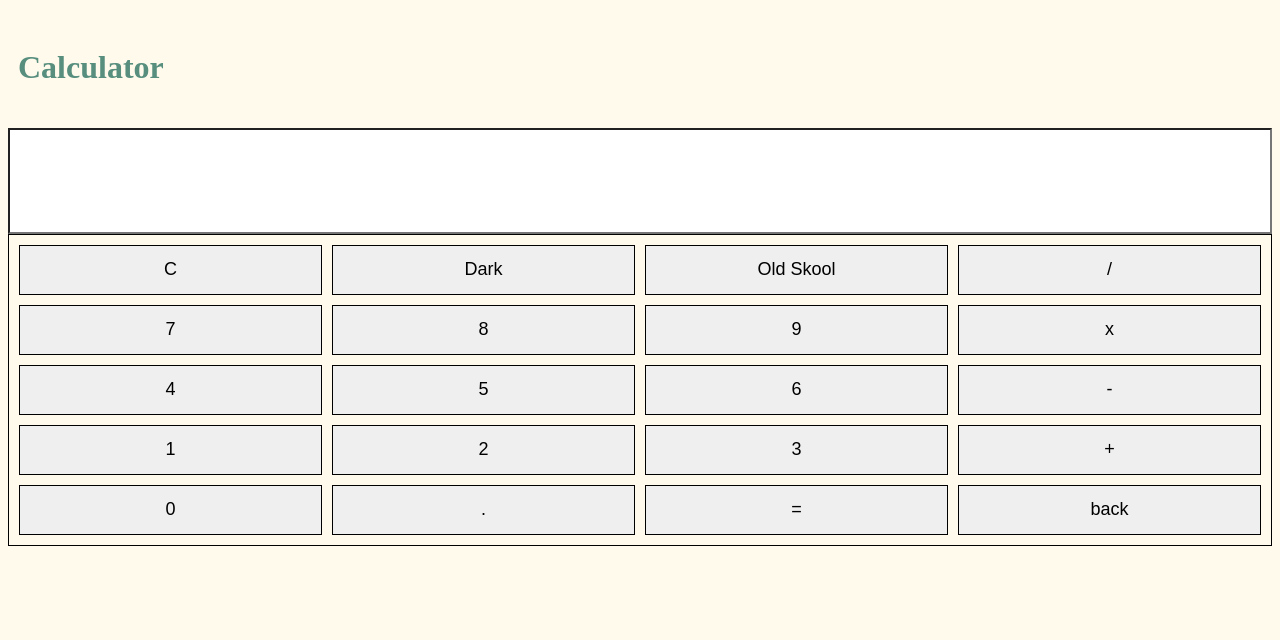
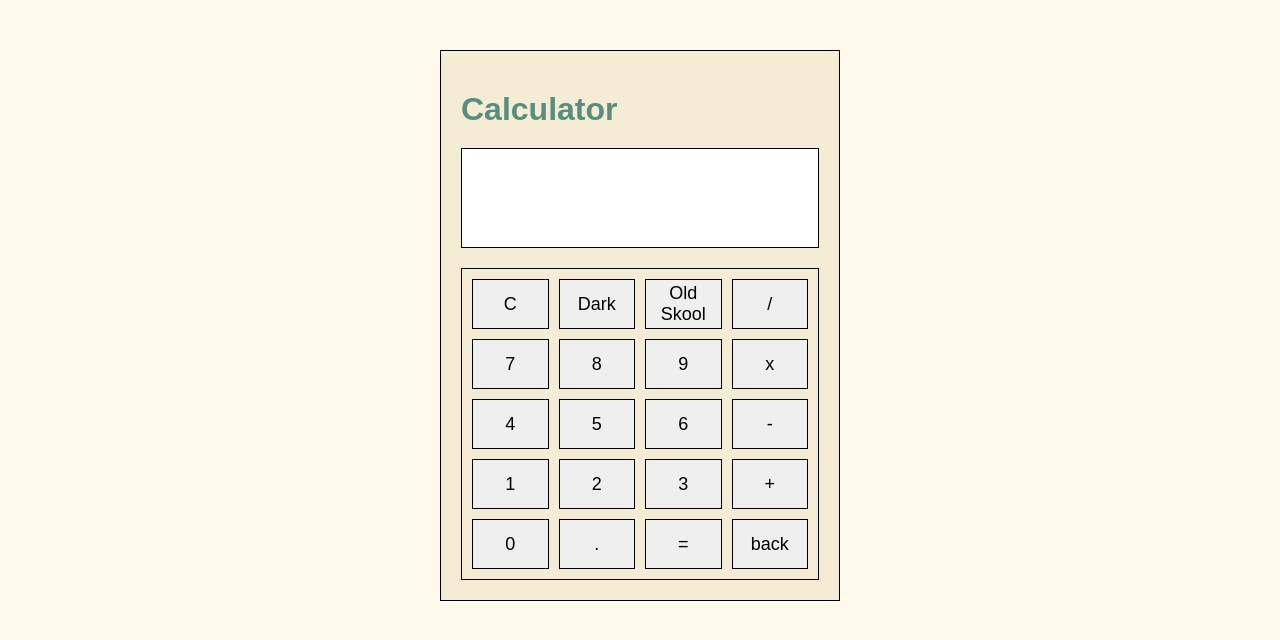
Before and after one commit to brrrrdy/Calculator, a website: page index.html in a window 1280 px wide. Drawn offline with Linux system fonts and the light colour scheme.

Commit message:
working on UI

```diff
--- a/index.html
+++ b/index.html
@@ -4,6 +4,7 @@
     <meta charset="UTF-8">
     <meta name="viewport" content="width=device-width, initial-scale=1.0">
     <link rel="stylesheet" href="style.css">
+    <link href="https://fonts.googleapis.com/css2?family=Ubuntu+Mono&display=swap" rel="stylesheet">
     <title>Calculator</title>
 </head>
 <body>
--- a/style.css
+++ b/style.css
@@ -1,44 +1,57 @@
-/* * {
+* {
     margin: 0;
     padding: 0;
     box-sizing: border-box;
-    border: 1px solid red;
-} */
+}
 
 body {
     display: flex;
     justify-content: center;
     align-items: flex-start;
     height: 100vh;
+    width: 100vw;
     text-align: center;
+    padding-top: 50px;
     background-color: #FFFAEC;
 }
 
 .container {
     display: flex;
-    /* justify-content: center; */
-    flex-wrap: wrap;
-    flex: 0 1 100%;
-    width: 300px;
-    border: 1px black;
+    flex-direction: column;
+    align-items: flex-start;
+    width: 100%;
+    max-width: 400px;
+    background-color: #F5ECD5;
+    padding: 20px;
+    border: 1px solid black;
+}
+
+.project-title {
+    width: 100%;
+    display: flex;
+    justify-content: flex-start;
 }
 
 h1 {
     font-size: 2rem;
     color: #578E7E;
-    text-align: left;
     padding-top: 20px;
     padding-bottom: 20px;
-    padding-left: 10px;
+    font-family: 'Orbitron', sans-serif;
 }
 
 .screen {
     display: flex;
-    justify-content: center;
+    justify-content: flex-start;
     align-items: center;
     width: 100%;
     height: 100px;
     background-color: #ffffff;
+    font-size: 2rem;
+    font-family: 'Orbitron', sans-serif;
+    margin-bottom: 20px;
+    border: 1px solid black;
+    padding-left: 10px;
 }
 
 .buttons-container {
@@ -47,7 +60,7 @@ h1 {
     grid-template-rows: repeat(5, 1fr);
     gap: 10px;
     width: 100%;
-    border: 1px solid rgb(0, 0, 0);
+    border: 1px solid black;
     padding: 10px;
 }
 
@@ -55,7 +68,7 @@ button {
     width: 100%;
     height: 50px;
     font-size: 18px;
-    border: 1px solid rgb(0, 0, 0);
+    border: 1px solid black;
 }
 
 /*
```
